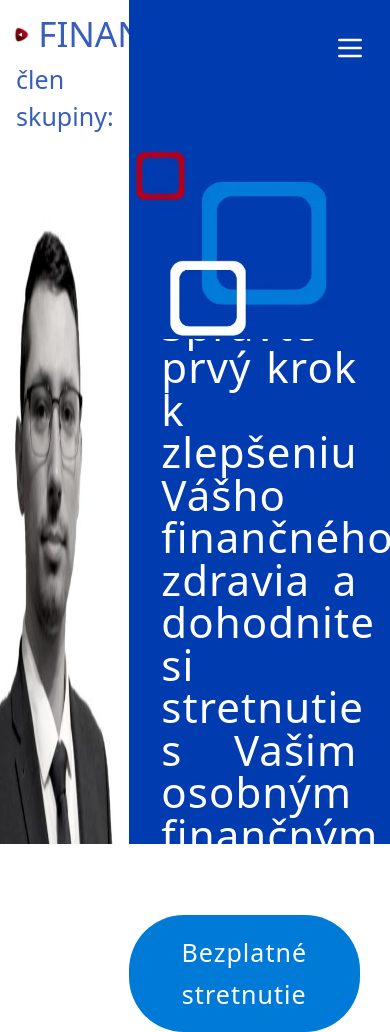
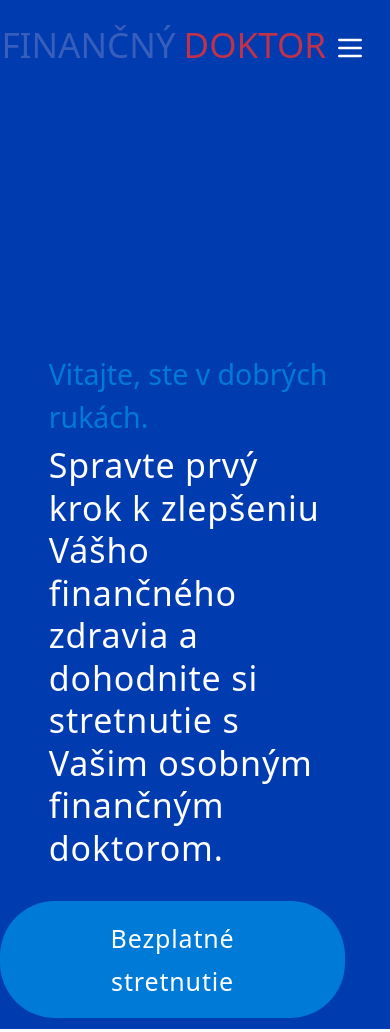
Before and after one commit to pkvarg/findoktor, a React (Vite) app: page / in a window 390 px wide. Built offline with nearby package versions, Linux system fonts and the light colour scheme.

Commit message:
hero mobile

```diff
--- a/index.html
+++ b/index.html
@@ -2,9 +2,9 @@
 <html lang="en">
   <head>
     <meta charset="UTF-8" />
-    <link rel="icon" type="image/svg+xml" href="/vite.svg" />
+    <link rel="icon" type="image/svg+xml" href="/src/assets/fd-red-logo.webp" />
     <meta name="viewport" content="width=device-width, initial-scale=1.0" />
-    <title>Vite + React</title>
+    <title>Finančný doktor</title>
   </head>
   <body>
     <div id="root"></div>
--- a/src/components/Navbar.jsx
+++ b/src/components/Navbar.jsx
@@ -17,39 +17,49 @@ const Navbar = () => {
       <nav className='mt-4'>
         <div className='max-w-7xl mx-auto px-4 sm:px-6 lg:px-8'>
           <div className='flex h-16 justify-end'>
+            {!isOpen && (
+              <div className='flex mt-[-1.5%] lg:hidden items-center ml-[10%] gap-2 mt-2'>
+                <h1 className='text-[#385ebc] text-[35px] font-light uppercase'>
+                  Finančný
+                </h1>
+                <h1 className='text-[#be324b] text-[35px] font-light uppercase'>
+                  Doktor
+                </h1>
+              </div>
+            )}
             <div className='flex flex-row justify-center items-center text-white'>
               {isOpen && (
                 <div
-                  className='translate-y-[75%] md:translate-y-[75%] lg:translate-y-0 flex flex-col lg:flex-row
-                translate-x-[55%] md:translate-x-[50%] lg:translate-x-0 justify-center items-end'
+                  className='bg-[#013bb0] translate-y-[60%] md:translate-y-[75%] lg:translate-y-0 flex flex-col lg:flex-row
+                translate-x-[30%] md:translate-x-[50%] lg:translate-x-0 justify-center items-end'
                 >
                   <a
                     href='#'
-                    className='text-[26px] font-[350] hover:bg-[#007ad6] hover:rounded-[30px] p-3 block rounded-md text-base font-medium'
+                    className='text-[30px] sm:text-[30px] lg:text-[28px] font-[350] hover:bg-[#007ad6] hover:rounded-[30px] p-3 block rounded-md text-base font-medium'
                   >
                     DOMOV
                   </a>
                   <a
                     href='#'
-                    className='text-[26px] font-[350] hover:bg-[#007ad6] hover:rounded-[30px] block p-3 rounded-md text-base font-medium'
+                    className='text-[30px] sm:text-[30px] lg:text-[28px] font-[350] hover:bg-[#007ad6] hover:rounded-[30px] block p-3 rounded-md text-base font-medium'
                   >
                     O NÁS
                   </a>
                   <a
                     href='#'
-                    className='text-[26px] font-[350] hover:bg-[#007ad6] hover:rounded-[30px] p-3 block rounded-md text-base font-medium'
+                    className='text-[30px] sm:text-[30px] lg:text-[28px]  font-[350] hover:bg-[#007ad6] hover:rounded-[30px] p-3 block rounded-md text-base font-medium'
                   >
                     SLUŽBY
                   </a>
                   <a
                     href='#'
-                    className='text-[26px] font-[350] hover:bg-[#007ad6] hover:rounded-[30px] p-3 block  rounded-md text-base font-medium'
+                    className='text-[30px] sm:text-[30px] lg:text-[28px]  font-[350] hover:bg-[#007ad6] hover:rounded-[30px] p-3 block  rounded-md text-base font-medium'
                   >
                     BLOG
                   </a>
                   <a
                     href='#'
-                    className='text-[26px] font-[350] hover:bg-[#007ad6] hover:rounded-[30px] p-3 block  rounded-md text-base font-medium'
+                    className='text-[30px] sm:text-[30px] lg:text-[30px]  font-[350] hover:bg-[#007ad6] hover:rounded-[30px] p-3 block  rounded-md text-base font-medium'
                   >
                     KONTAKT
                   </a>
@@ -99,156 +109,7 @@ const Navbar = () => {
             </div>
           </div>
         </div>
-        {/* {isOpen && (
-          <div className='flex justify-end text-white'>
-            <div className='flex flex-row'>
-              <a
-                href='#'
-                className='hover:bg-gray-700 block px-3 py-2 rounded-md text-base font-medium'
-              >
-                Domov
-              </a>
-              <a
-                href='#'
-                className='hover:bg-gray-700 hover:text-white block px-3 py-2 rounded-md text-base font-medium'
-              >
-                O nás
-              </a>
-              <a
-                href='#'
-                className='hover:bg-gray-700 hover:text-white block px-3 py-2 rounded-md text-base font-medium'
-              >
-                Služby
-              </a>
-            </div>
-          </div>
-        )} */}
       </nav>
-      {/* <nav className='w-full text-white nav-font'>
-        <div className='justify-between px-4 mx-auto lg:max-w-[90%] md:items-center md:flex md:px-8'>
-          <div>
-
-          </div>
-          <div>
-            <div
-              className={`flex-1 justify-self-center pb-3 mt-8 md:block md:pb-0 md:mt-0 ${
-                navbar ? 'block' : 'hidden'
-              }`}
-            >
-              <ul className='justify-center space-y-8 md:flex md:space-x-6 md:space-y-0'>
-                <li>
-                  <a href='/blog' className='text-[2rem] hover:text-green'>
-                    Blog
-                  </a>
-                </li>
-                <li>
-                  <a href='/surveys' className='text-[2rem] hover:text-green'>
-                    Surveys
-                  </a>
-                </li>
-
-                <li>
-                  <Link
-                    to='contact'
-                    spy={true}
-                    smooth={true}
-                    offset={0}
-                    duration={500}
-                    className='text-[2rem] hover:text-green'
-                  >
-                    Contact
-                  </Link>
-                </li>
-                {isAuth && (
-                  <li className='relative inline-block text-left bg-transparent text-white '>
-                    <button
-                      className='inline-flex text-[2rem] justify-center items-center w-full hover:text-green outline-none'
-                      onClick={toggleDropdown}
-                    >
-                      Admin
-                      <svg
-                        className='-mr-1 ml-2 h-5 w-5'
-                        xmlns='http://www.w3.org/2000/svg'
-                        viewBox='0 0 20 20'
-                        fill='currentColor'
-                        aria-hidden='true'
-                      >
-                        <path
-                          fillRule='evenodd'
-                          d='M5.293 7.293a1 1 0 011.414 0L10 10.586l3.293-3.293a1 1 0 011.414 1.414l-4 4a1 1 0 01-1.414 0l-4-4a1 1 0 010-1.414z'
-                          clipRule='evenodd'
-                        />
-                      </svg>
-                    </button>
-                    {isOpen && (
-                      <div className='absolute right-0 mt-2 w-56 rounded-md'>
-                        <div
-                          className='py-1 text-[1.5rem] flex flex-col items-end'
-                          role='menu'
-                          aria-orientation='vertical'
-                          aria-labelledby='options-menu'
-                        >
-                          <button
-                            className='hover:text-green'
-                            onClick={() => signUserOut()}
-                          >
-                            Log out
-                          </button>
-                          <a
-                            href={'/create-blog'}
-                            className='ml-2 hover:text-green'
-                          >
-                            Create Blog
-                          </a>
-                        </div>
-                      </div>
-                    )}
-                  </li>
-                )}
-
-              </ul>
-            </div>
-          </div>
-          <div className='flex items-center justify-between py-3 md:py-5 md:block'>
-            <div className=''>
-              <button
-                className='p-2 text-white-700 rounded-md outline-none focus:border-gray-400 focus:border'
-                onClick={() => setNavbar(!navbar)}
-              >
-                {navbar ? (
-                  <svg
-                    xmlns='http://www.w3.org/2000/svg'
-                    className='w-10 h-10'
-                    viewBox='0 0 20 20'
-                    fill='currentColor'
-                  >
-                    <path
-                      fillRule='evenodd'
-                      d='M4.293 4.293a1 1 0 011.414 0L10 8.586l4.293-4.293a1 1 0 111.414 1.414L11.414 10l4.293 4.293a1 1 0 01-1.414 1.414L10 11.414l-4.293 4.293a1 1 0 01-1.414-1.414L8.586 10 4.293 5.707a1 1 0 010-1.414z'
-                      clipRule='evenodd'
-                    />
-                  </svg>
-                ) : (
-                  <svg
-                    xmlns='http://www.w3.org/2000/svg'
-                    className='w-10 h-10'
-                    fill='none'
-                    viewBox='0 0 24 24'
-                    stroke='currentColor'
-                    strokeWidth={2}
-                  >
-                    <path
-                      strokeLinecap='round'
-                      strokeLinejoin='round'
-                      d='M4 6h16M4 12h16M4 18h16'
-                    />
-                  </svg>
-                )}
-              </button>
-            </div>
-          </div>
-        </div>
-      </nav> */}
     </>
   )
 }
--- a/src/sections/Hero.jsx
+++ b/src/sections/Hero.jsx
@@ -4,7 +4,7 @@ import { Navbar } from '../components'
 const Hero = () => {
   return (
     <div className='flex flex-row'>
-      <div className='hero-bg-left w-[33%] h-[100vh] relative'>
+      <div className='hero-bg-left w-0 h-0 lg:w-[33%] lg:h-[100vh] relative'>
         <div className='flex items-center ml-[10%] gap-2 mt-2'>
           <img
             className='w-[15%]'
@@ -32,23 +32,24 @@ const Hero = () => {
           alt='Michal-Dovala-Financny-doktor'
         />
       </div>
-      <div className='hero-bg-right w-[67%] h-[100vh] relative'>
+      <div className='hero-bg-right w-[100vw] lg:w-[67%] relative'>
         <Navbar />
+
         <div className='absolute right-[7.5%] top-[17.5%]'>
           <img
-            className='w-[85%]'
+            className='w-0 lg:w-[85%]'
             src='/src/assets/hero-squares.webp'
             alt='fd-squares'
           />
         </div>
-        <div className='mt-[35%] text-[#007ad6] mx-[12.5%]'>
+        <div className='mt-[70%] lg:mt-[35%] text-[#007ad6] mx-[12.5%]'>
           <h2 className='text-[28.5px]'>Vitajte, ste v dobrých rukách.</h2>
-          <div className='text-[#ffffff] text-[42px] font-normal text-justify leading-[42.50px] tracking-wide mt-[2%]'>
+          <div className='text-[#ffffff] text-[34px] lg:text-[42px] font-normal lg:text-justify leading-[42.50px] tracking-wide mt-[2%] pb-40 lg:pb-0'>
             <h1>
               Spravte prvý krok k zlepšeniu Vášho finančného zdravia a dohodnite
               si stretnutie s Vašim osobným finančným doktorom.
             </h1>
-            <button className='text-[25px] font-normal absolute right-[11.5%] bg-[#007ad7] rounded-[55px] px-12 py-4 mt-4 hover:border hover-border-white hover:border-[2px]'>
+            <button className='text-[25px] font-normal absolute right-[11.5%] bg-[#007ad7] rounded-[55px] px-12 py-4 mt-8 lg:mt-4 hover:border hover-border-white hover:border-[2px]'>
               Bezplatné stretnutie
             </button>
           </div>
```
